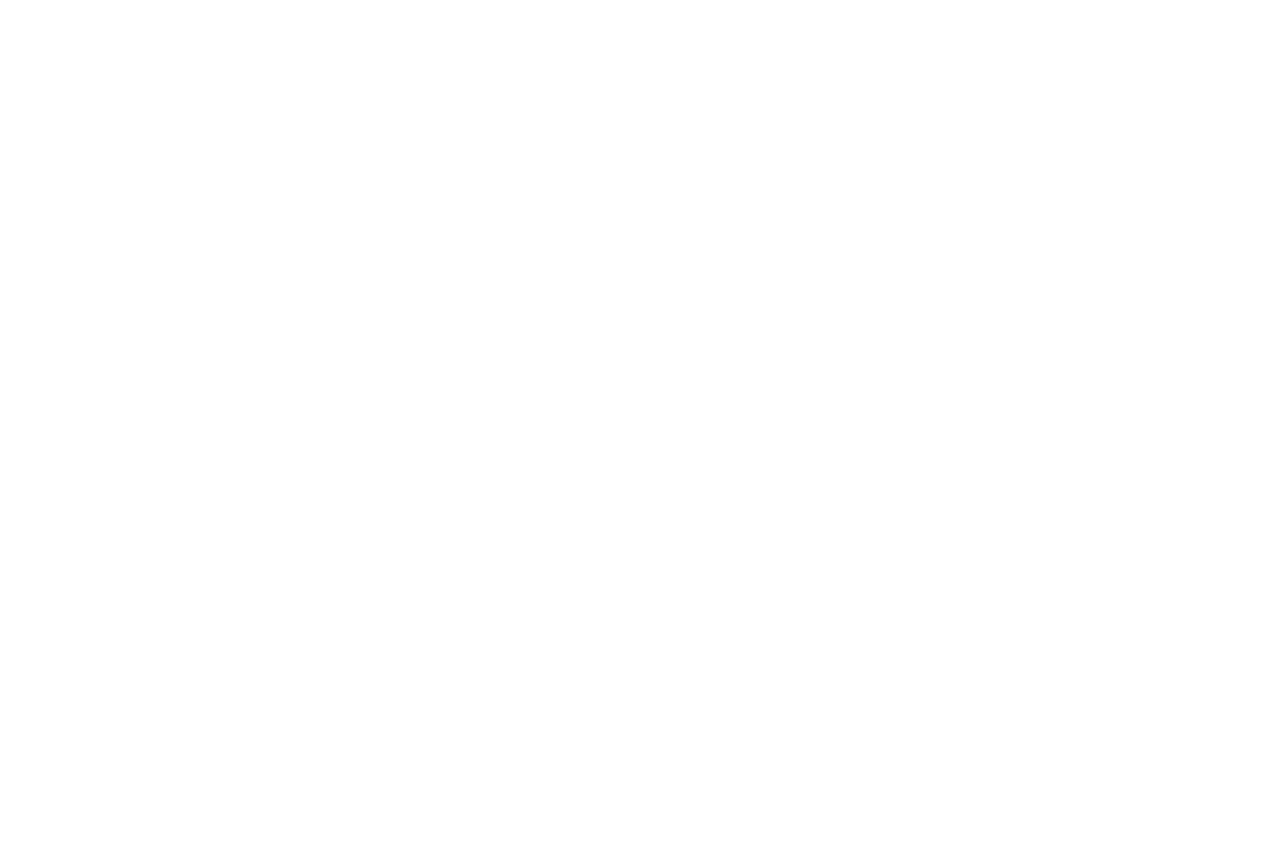
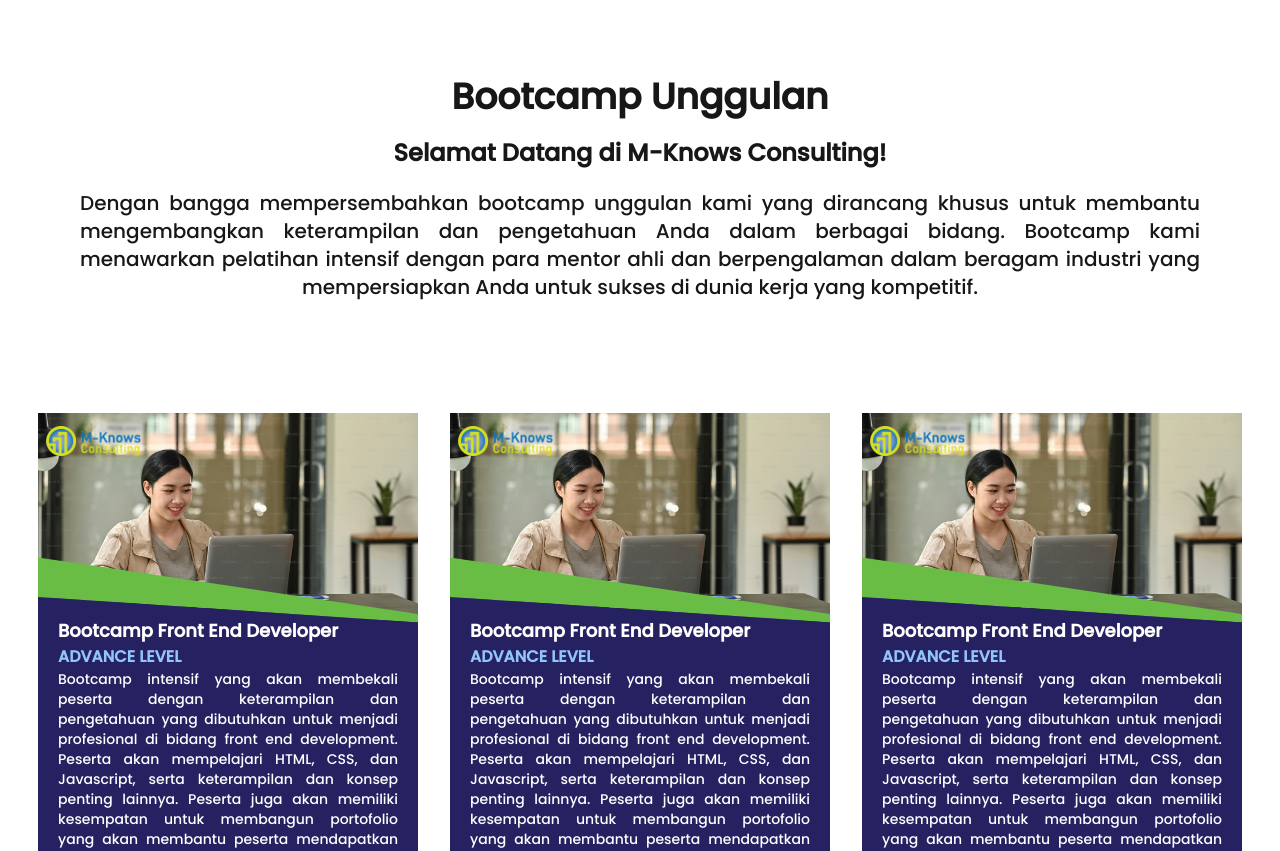
Before and after one commit to Tim4-4IA06-P3L/MKnows-FrontEnd, a Next.js app: page /bootcamp in a window 1280 px wide. Before the commit this address had no page. Shown: the part 440-1291 px from the top of the page. Before the commit the page ends 800 px from the top, so only its background shows below. Built offline with nearby package versions, Linux system fonts and the light colour scheme.

Commit message:
Card Bootcamp and the page

```diff
--- /dev/null
+++ b/app/bootcamp/page.tsx
@@ -0,0 +1,153 @@
+import React from "react";
+import CardBootcamp from "../components/CardBootcamp";
+import Navbar from "../components/Navbar";
+import Footer from "../components/Footer";
+import CoverPage from "../components/CoverPage";
+
+const Page = () => {
+	return (
+		<div className="min-h-screen">
+			<Navbar />
+			<main>
+				<section>
+					<CoverPage bgSrc="/ProgPelatihan.jpeg" coverTitle="Bootcamp Program" subTitle="Welcome to M-Knows Consulting!" />
+				</section>
+
+				<section className="w-full flex flex-col items-center p-10 md:p-20">
+					<strong className="text-2xl md:text-4xl text-center mb-5">Bootcamp Unggulan</strong>
+					<strong className="text-lg md:text-2xl text-center mb-5">Selamat Datang di M-Knows Consulting!</strong>
+					<p className="text-justify last-center md:text-xl">
+						Dengan bangga mempersembahkan bootcamp unggulan kami yang dirancang khusus untuk membantu
+						mengembangkan keterampilan dan pengetahuan Anda dalam berbagai bidang. Bootcamp kami menawarkan
+						pelatihan intensif dengan para mentor ahli dan berpengalaman dalam beragam industri yang
+						mempersiapkan Anda untuk sukses di dunia kerja yang kompetitif.
+					</p>
+				</section>
+
+				<section>
+					<div className="flex flex-wrap justify-center gap-8 p-8">
+						<CardBootcamp
+							thumbnail="/oas.jpeg"
+							title="Bootcamp Front End Developer"
+							level="ADVANCE LEVEL"
+							description="Bootcamp intensif yang akan membekali peserta dengan
+													 keterampilan dan pengetahuan yang dibutuhkan untuk
+													 menjadi profesional di bidang front end development.
+													 Peserta akan mempelajari HTML, CSS, dan Javascript,
+													 serta keterampilan dan konsep penting lainnya. Peserta
+													 juga akan memiliki kesempatan untuk membangun portofolio
+													 yang akan membantu peserta mendapatkan pekerjaan."
+						/>
+
+						<CardBootcamp
+							thumbnail="/oas.jpeg"
+							title="Bootcamp Front End Developer"
+							level="ADVANCE LEVEL"
+							description="Bootcamp intensif yang akan membekali peserta dengan
+													 keterampilan dan pengetahuan yang dibutuhkan untuk
+													 menjadi profesional di bidang front end development.
+													 Peserta akan mempelajari HTML, CSS, dan Javascript,
+													 serta keterampilan dan konsep penting lainnya. Peserta
+													 juga akan memiliki kesempatan untuk membangun portofolio
+													 yang akan membantu peserta mendapatkan pekerjaan."
+						/>
+
+						<CardBootcamp
+							thumbnail="/oas.jpeg"
+							title="Bootcamp Front End Developer"
+							level="ADVANCE LEVEL"
+							description="Bootcamp intensif yang akan membekali peserta dengan
+													 keterampilan dan pengetahuan yang dibutuhkan untuk
+													 menjadi profesional di bidang front end development.
+													 Peserta akan mempelajari HTML, CSS, dan Javascript,
+													 serta keterampilan dan konsep penting lainnya. Peserta
+													 juga akan memiliki kesempatan untuk membangun portofolio
+													 yang akan membantu peserta mendapatkan pekerjaan."
+						/>
+
+						<CardBootcamp
+							thumbnail="/oas.jpeg"
+							title="Bootcamp Front End Developer"
+							level="ADVANCE LEVEL"
+							description="Bootcamp intensif yang akan membekali peserta dengan
+													 keterampilan dan pengetahuan yang dibutuhkan untuk
+													 menjadi profesional di bidang front end development.
+													 Peserta akan mempelajari HTML, CSS, dan Javascript,
+													 serta keterampilan dan konsep penting lainnya. Peserta
+													 juga akan memiliki kesempatan untuk membangun portofolio
+													 yang akan membantu peserta mendapatkan pekerjaan."
+						/>
+
+						<CardBootcamp
+							thumbnail="/oas.jpeg"
+							title="Bootcamp Front End Developer"
+							level="ADVANCE LEVEL"
+							description="Bootcamp intensif yang akan membekali peserta dengan
+													 keterampilan dan pengetahuan yang dibutuhkan untuk
+													 menjadi profesional di bidang front end development.
+													 Peserta akan mempelajari HTML, CSS, dan Javascript,
+													 serta keterampilan dan konsep penting lainnya. Peserta
+													 juga akan memiliki kesempatan untuk membangun portofolio
+													 yang akan membantu peserta mendapatkan pekerjaan."
+						/>
+
+						<CardBootcamp
+							thumbnail="/oas.jpeg"
+							title="Bootcamp Front End Developer"
+							level="ADVANCE LEVEL"
+							description="Bootcamp intensif yang akan membekali peserta dengan
+													 keterampilan dan pengetahuan yang dibutuhkan untuk
+													 menjadi profesional di bidang front end development.
+													 Peserta akan mempelajari HTML, CSS, dan Javascript,
+													 serta keterampilan dan konsep penting lainnya. Peserta
+													 juga akan memiliki kesempatan untuk membangun portofolio
+													 yang akan membantu peserta mendapatkan pekerjaan."
+						/>
+
+						<CardBootcamp
+							thumbnail="/oas.jpeg"
+							title="Bootcamp Front End Developer"
+							level="ADVANCE LEVEL"
+							description="Bootcamp intensif yang akan membekali peserta dengan
+													 keterampilan dan pengetahuan yang dibutuhkan untuk
+													 menjadi profesional di bidang front end development.
+													 Peserta akan mempelajari HTML, CSS, dan Javascript,
+													 serta keterampilan dan konsep penting lainnya. Peserta
+													 juga akan memiliki kesempatan untuk membangun portofolio
+													 yang akan membantu peserta mendapatkan pekerjaan."
+						/>
+
+						<CardBootcamp
+							thumbnail="/oas.jpeg"
+							title="Bootcamp Front End Developer"
+							level="ADVANCE LEVEL"
+							description="Bootcamp intensif yang akan membekali peserta dengan
+													 keterampilan dan pengetahuan yang dibutuhkan untuk
+													 menjadi profesional di bidang front end development.
+													 Peserta akan mempelajari HTML, CSS, dan Javascript,
+													 serta keterampilan dan konsep penting lainnya. Peserta
+													 juga akan memiliki kesempatan untuk membangun portofolio
+													 yang akan membantu peserta mendapatkan pekerjaan."
+						/>
+
+						<CardBootcamp
+							thumbnail="/oas.jpeg"
+							title="Bootcamp Front End Developer"
+							level="ADVANCE LEVEL"
+							description="Bootcamp intensif yang akan membekali peserta dengan
+													 keterampilan dan pengetahuan yang dibutuhkan untuk
+													 menjadi profesional di bidang front end development.
+													 Peserta akan mempelajari HTML, CSS, dan Javascript,
+													 serta keterampilan dan konsep penting lainnya. Peserta
+													 juga akan memiliki kesempatan untuk membangun portofolio
+													 yang akan membantu peserta mendapatkan pekerjaan."
+						/>
+					</div>
+				</section>
+			</main>
+			<Footer />
+		</div>
+	);
+};
+
+export default Page;
--- /dev/null
+++ b/app/components/CardBootcamp.tsx
@@ -0,0 +1,52 @@
+import React from "react";
+import Logo from "./Logo";
+
+const CardBootcamp = ({ thumbnail, title, level, description}) => {
+	return (
+		<div className="relative basis-[380px] bg-center-top bg-contain bg-no-repeat"
+			style= {{
+				backgroundImage: `url('${thumbnail}')`,
+			}}
+		>
+			<Logo props="absolute top-2 left-2" />
+			<div className="w-full">
+				<svg
+					xmlns="http://www.w3.org/2000/svg"
+					viewBox="0 0 274.285 380"
+				>
+					<polygon fill="#69BD45" points="0,132.766 0,104.286 274.285,145 274.285,151.146" />
+					<polygon
+						fill="#262262"
+						points="274.285,380 0,380 0,132.766 274.285,151.146 "
+					/>
+				</svg>
+			</div>
+			<div className="absolute top-[35%] p-5 w-full">
+				<strong className="text-lg text-white">{title}</strong><br />
+				<strong className="text-blue-300">{level}</strong>
+				<p className="text-justify text-sm text-white">{description}</p>
+			</div>
+			<a className="absolute flex flex-row justify-end space-x-1 items-center
+					right-[20px] bottom-[15px] bg-blue-600 rounded-lg py-2 px-4 text-white" href="#">
+				<p>Detail</p>
+				<div className="w-4 h-4">
+					<svg
+						viewBox="0 0 21 21"
+						fill="none"
+						xmlns="http://www.w3.org/2000/svg"
+					>
+						<path
+							d="M10.5 13.8337L13.8333 10.5003M13.8333 10.5003L10.5 7.16699M13.8333 10.5003H7.16663M18.8333 10.5003C18.8333 15.1027 15.1023 18.8337 10.5 18.8337C5.89759 18.8337 2.16663 15.1027 2.16663 10.5003C2.16663 5.89795 5.89759 2.16699 10.5 2.16699C15.1023 2.16699 18.8333 5.89795 18.8333 10.5003Z"
+							stroke="currentColor"
+							strokeWidth={2}
+							strokeLinecap="round"
+							strokeLinejoin="round"
+						/>
+					</svg>
+				</div>
+			</a>
+		</div>
+	);
+};
+
+export default CardBootcamp;
```
